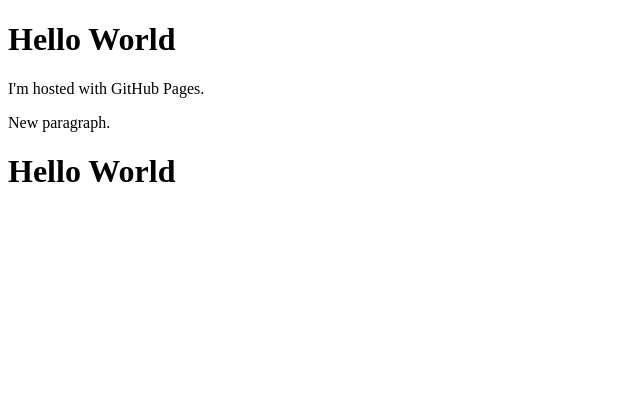
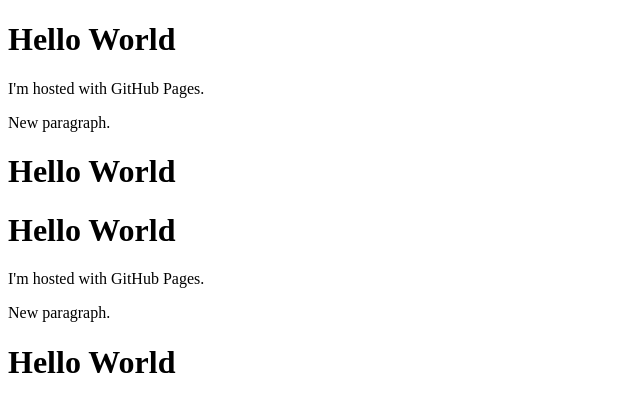
Before and after one commit to fablab-sion/fablab-sion.github.io, a plain HTML site: page index.html in a window 1280 px wide. Shown: the whole page, without its empty margins (0-640 px from the left). Drawn offline with Linux system fonts and the light colour scheme.

Commit message:
Update index.html

```diff
--- a/index.html
+++ b/index.html
@@ -13,5 +13,13 @@
 <h1>
     Hello World
 </h1>
+<h1>
+    Hello World
+</h1>
+<p>I'm hosted with GitHub Pages.</p>
+<p>New paragraph.</p>
+<h1>
+    Hello World
+</h1>
 </body>
 </html>
```
